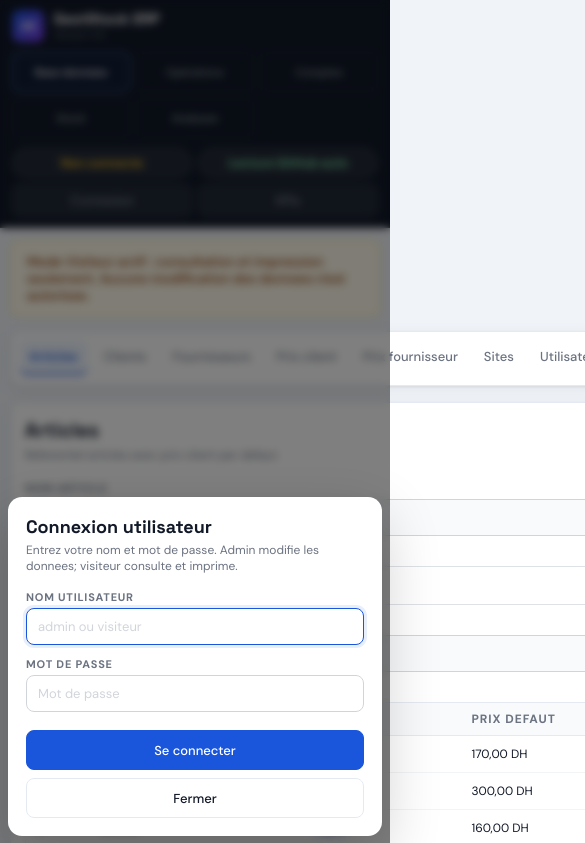
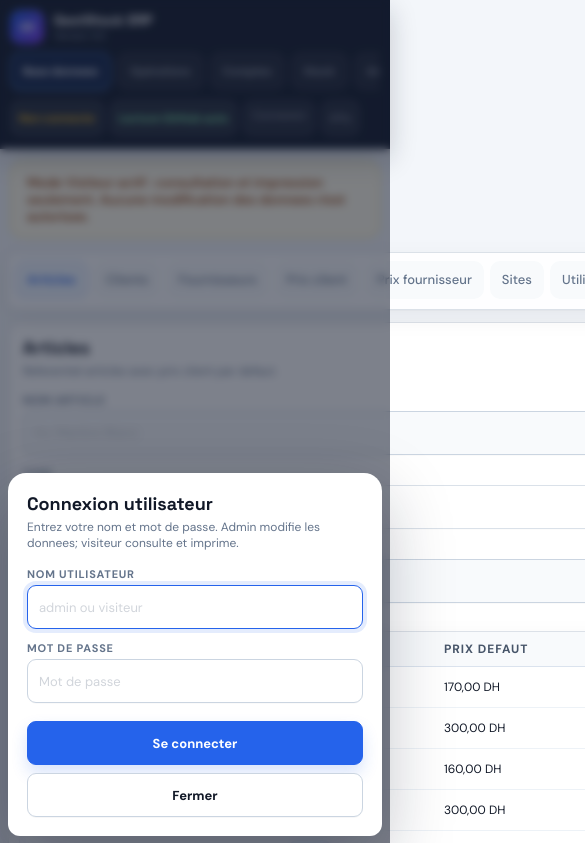
Before and after one commit to sajadcherif01/geststock-erp, a plain HTML site: page index.html in a window 390 px wide. Shown: the top 843 px of the page, 585 px wide, since content can reach past the window. Drawn offline with nearby package versions, Linux system fonts and the light colour scheme.

Commit message:
Polish responsive interface

```diff
--- a/index.html
+++ b/index.html
@@ -281,6 +281,187 @@ body.role-visitor .readonly-banner{display:block}
   .table-wrap{border-radius:10px}
   .modal-overlay{align-items:flex-end;padding:8px}
   .modal-box{width:100%;max-height:92vh;border-radius:14px;padding:18px}
+}
+
+/* MODERN UI POLISH - visual only */
+:root{
+  --bg:#eef3f8;
+  --panel:#ffffff;
+  --ink:#111827;
+  --mut:#64748b;
+  --line:#dbe3ee;
+  --brand:#2563eb;
+  --brand-dark:#1d4ed8;
+  --brand-light:#eff6ff;
+  --radius:12px;
+  --radius-sm:9px;
+  --shadow:0 1px 2px rgba(15,23,42,.04),0 8px 24px rgba(15,23,42,.06);
+  --shadow-lg:0 14px 34px rgba(15,23,42,.12);
+}
+html{scroll-behavior:smooth}
+body{
+  background:
+    linear-gradient(180deg,#f6f8fb 0,#eef3f8 360px,#edf2f7 100%);
+  -webkit-font-smoothing:antialiased;
+  text-rendering:optimizeLegibility;
+}
+.topbar{
+  background:rgba(15,23,42,.96);
+  backdrop-filter:blur(14px);
+  box-shadow:0 8px 24px rgba(15,23,42,.16);
+}
+.brand-icon{border-radius:10px;box-shadow:inset 0 1px 0 rgba(255,255,255,.28)}
+.brand-text p{color:#94a3b8}
+.tab-btn,.icon-btn,.sub-btn,.btn,.period-btn{transition:background-color .18s ease,border-color .18s ease,color .18s ease,box-shadow .18s ease,transform .18s ease}
+.tab-btn{border-radius:0;font-weight:650}
+.tab-btn.active{background:rgba(37,99,235,.16);border-bottom-color:#60a5fa}
+.icon-btn,.role-chip,.sync-chip{min-height:34px;border-radius:10px}
+.icon-btn:hover,.btn:hover,.sub-btn:hover,.period-btn:hover{transform:translateY(-1px)}
+.shell{padding:24px}
+.side,.card,.analytics-card,.kpi,.box,.quick-entry,.table-wrap{
+  border-color:rgba(148,163,184,.32);
+  box-shadow:var(--shadow);
+}
+.side{padding:10px;background:rgba(255,255,255,.88);backdrop-filter:blur(10px)}
+.sub-btn{min-height:38px;border-radius:10px}
+.sub-btn.active{box-shadow:inset 0 0 0 1px rgba(37,99,235,.08)}
+.card,.analytics-card{background:rgba(255,255,255,.94)}
+.panel.active{animation:panelIn .18s ease}
+@keyframes panelIn{from{opacity:.72;transform:translateY(4px)}to{opacity:1;transform:none}}
+.panel-head h2{letter-spacing:0;font-size:21px}
+.panel-head p{color:#64748b}
+input,select{
+  min-height:40px;
+  border-color:#cbd5e1;
+  box-shadow:0 1px 0 rgba(15,23,42,.02);
+}
+input:hover,select:hover{border-color:#94a3b8}
+input:focus,select:focus{border-color:var(--brand);box-shadow:0 0 0 4px rgba(37,99,235,.12)}
+.btn{
+  min-height:38px;
+  border-color:#cbd5e1;
+  font-weight:650;
+  box-shadow:0 1px 0 rgba(15,23,42,.03);
+}
+.btn.primary{box-shadow:0 8px 16px rgba(37,99,235,.18)}
+.btn.primary:hover{box-shadow:0 10px 20px rgba(37,99,235,.22)}
+.btn.sm{min-height:30px;border-radius:8px}
+.quick-entry{
+  background:#f8fbff;
+  border-color:#cfe0f6;
+}
+.quick-entry h4{color:#1d4ed8}
+.kpi{border-radius:12px}
+.kpi:hover{transform:translateY(-3px)}
+.summary{gap:12px}
+.box{background:#f8fafc}
+.table-wrap{background:#fff}
+.table th{
+  background:#f8fafc;
+  color:#475569;
+  top:0;
+  z-index:1;
+}
+.table td{border-bottom-color:#edf2f7}
+.table tbody tr:hover{background:#f8fbff}
+.badge{border:1px solid rgba(15,23,42,.04)}
+.notif{box-shadow:var(--shadow);border-radius:12px}
+.modal-overlay{background:rgba(15,23,42,.54)}
+.modal-box{border:1px solid rgba(255,255,255,.72);box-shadow:0 24px 70px rgba(15,23,42,.28)}
+.readonly-banner{border-radius:12px}
+
+@media(max-width:960px){
+  .shell{padding:16px}
+  .module.active{gap:12px}
+  .side{top:0}
+}
+@media(max-width:760px){
+  body{background:#f3f6fa}
+  .topbar{
+    gap:8px;
+    padding:10px;
+    display:flex;
+    flex-wrap:wrap;
+    box-shadow:0 10px 26px rgba(15,23,42,.2);
+  }
+  .brand{min-width:0;width:100%}
+  .brand-icon{width:34px;height:34px}
+  .brand-text h1{font-size:14px}
+  .main-tabs{
+    display:flex;
+    width:100%;
+    height:auto;
+    gap:6px;
+    overflow-x:auto;
+    padding:0 0 2px;
+    scroll-snap-type:x proximity;
+  }
+  .tab-btn{
+    flex:0 0 auto;
+    min-height:38px;
+    height:38px;
+    border-radius:10px;
+    font-size:12px;
+    padding:0 12px;
+    white-space:nowrap;
+    background:rgba(255,255,255,.06);
+    scroll-snap-align:start;
+  }
+  .topbar-right{
+    display:flex;
+    width:100%;
+    overflow-x:auto;
+    gap:6px;
+    padding:0 0 2px;
+  }
+  .topbar-right .icon-btn,.topbar-right .role-chip,.topbar-right .sync-chip{
+    width:auto;
+    flex:0 0 auto;
+    min-height:36px;
+    font-size:11px;
+    padding:7px 8px;
+  }
+  .shell{padding:12px 8px 24px}
+  .readonly-banner,.notif{margin-left:2px;margin-right:2px}
+  .kpi-row,.summary{grid-template-columns:repeat(2,minmax(0,1fr));gap:8px}
+  .kpi,.box{padding:12px}
+  .kpi .v,.box .v{font-size:18px}
+  .side{
+    margin:0 -2px;
+    padding:8px;
+    overflow-x:auto;
+    scrollbar-width:none;
+  }
+  .side::-webkit-scrollbar{display:none}
+  .side-section{min-width:max-content}
+  .sub-btn{
+    min-height:38px;
+    padding:8px 12px;
+    border-radius:10px;
+    background:#f8fafc;
+  }
+  .sub-btn.active{background:#eff6ff;border-bottom-color:transparent;box-shadow:inset 0 0 0 1px rgba(37,99,235,.2)}
+  .card,.analytics-card{
+    padding:14px;
+    border-radius:12px;
+  }
+  .panel-head{margin-bottom:14px}
+  .panel-head h2{font-size:18px;line-height:1.2}
+  .panel-head p{font-size:12px}
+  input,select,.btn{min-height:44px}
+  .toolbar{margin-bottom:14px}
+  .table-wrap{
+    margin-left:-4px;
+    margin-right:-4px;
+    border-radius:10px;
+  }
+  .table{min-width:720px}
+  .table th,.table td{padding:9px 10px}
+  .modal-box{border-radius:18px 18px 12px 12px}
+}
+@media(max-width:420px){
+  .kpi-row,.summary{grid-template-columns:1fr}
+  .tab-btn{font-size:11px}
 }
 </style>
 </head>
```
